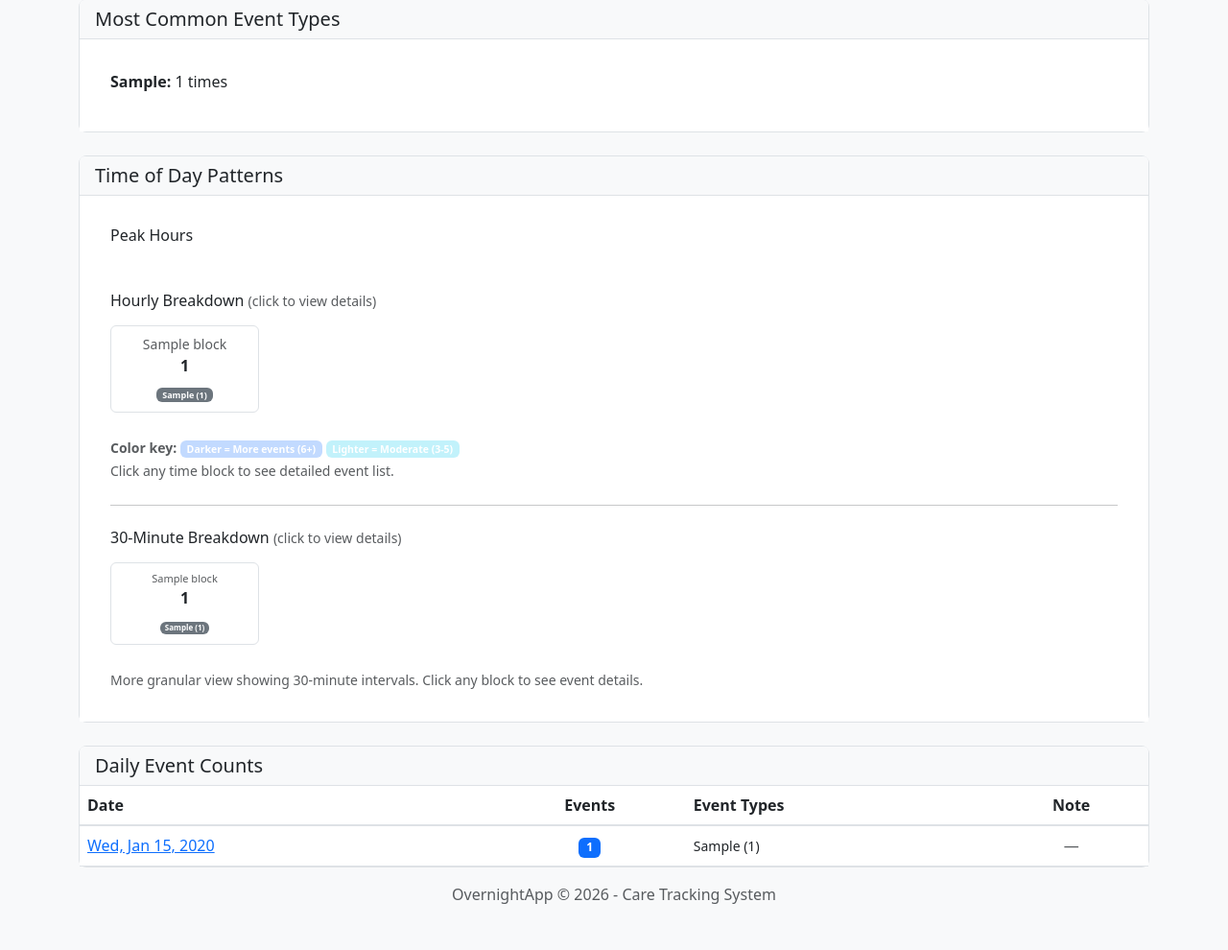
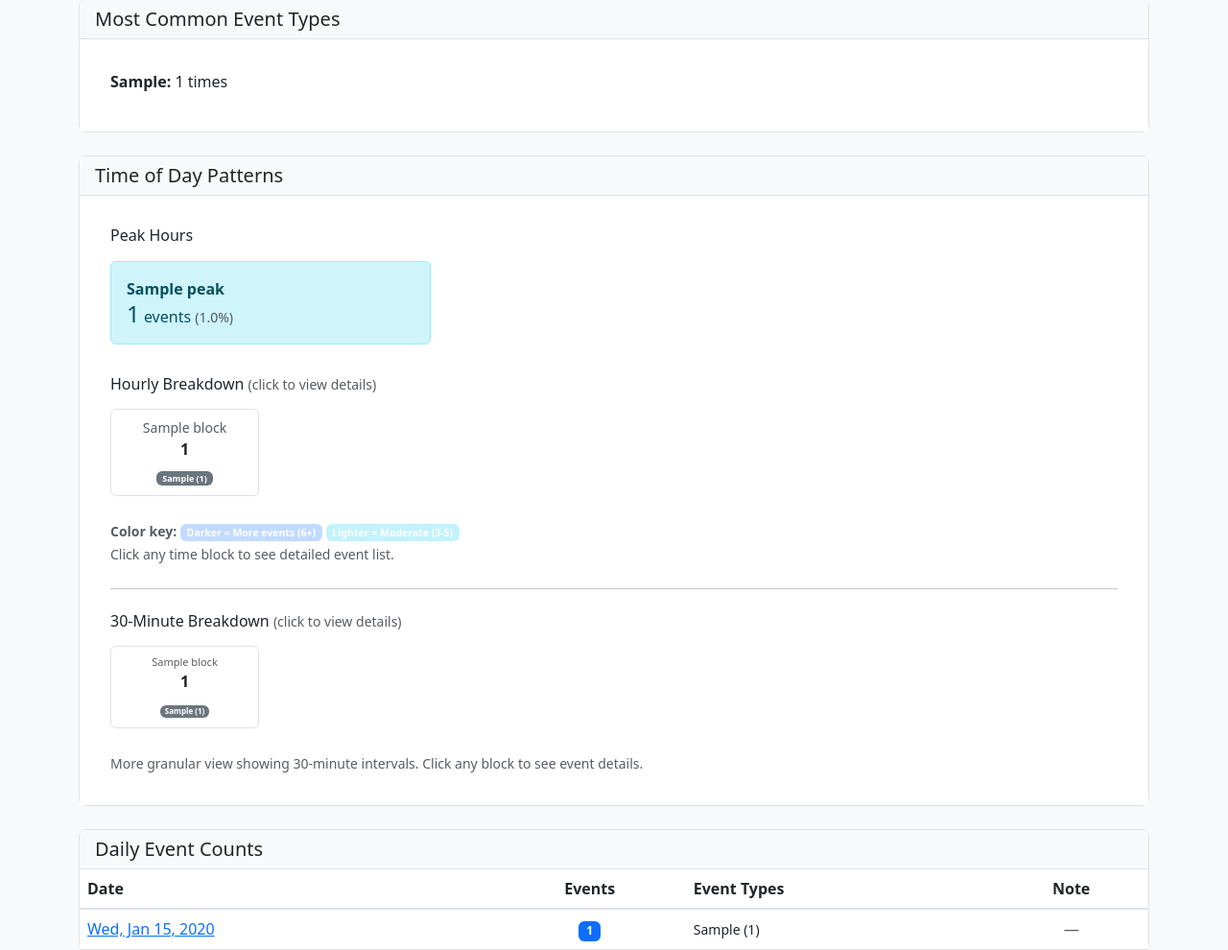
Before and after one commit to cloudflying87/overnight, a Django app: template apps/care_tracking/templates/care_tracking/trends.html in a window 1280 px wide. Shown: the part 836-1826 px from the top of the page at 96% size. Before the commit the page ends 1778 px from the top, so only its background shows below. Run offline with Django 5.2, Linux system fonts and the light colour scheme; the template is opened without the code that fills it: most values are stand-ins (such as "Sample title", 1, 10 or a date in 2020).

Commit message:
Fix peak hours cards disappearing after 5 seconds on trends page
The auto-dismiss JS closes all .alert elements after 5s. Peak hour cards
use .alert-info so they were being dismissed. Added .alert-permanent to
exclude them from auto-dismiss.

Co-Authored-By: Claude Sonnet 4.6 <noreply@anthropic.com>

```diff
--- a/apps/care_tracking/templates/care_tracking/trends.html
+++ b/apps/care_tracking/templates/care_tracking/trends.html
@@ -232,7 +232,7 @@
             <div class="row mb-4">
                 {% for peak in peak_hours %}
                 <div class="col-md-4 mb-2">
-                    <div class="alert alert-info mb-0">
+                    <div class="alert alert-info alert-permanent mb-0">
                         <strong>{{ peak.label }}</strong>
                         <br>
                         <span class="h4">{{ peak.count }}</span> events
```
